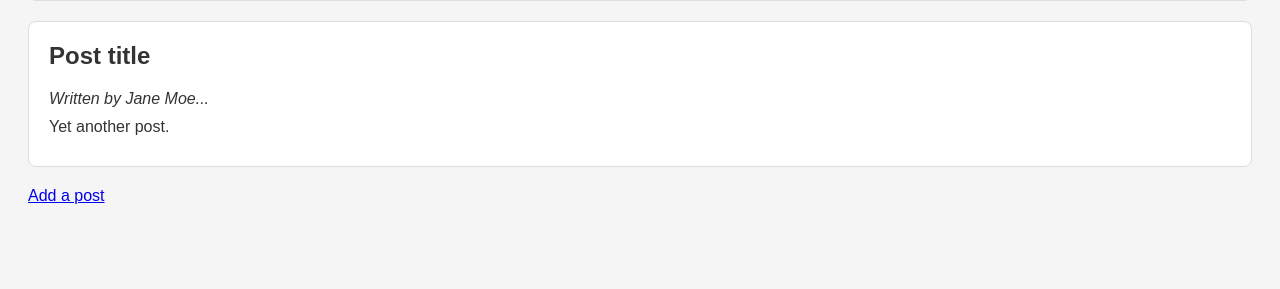
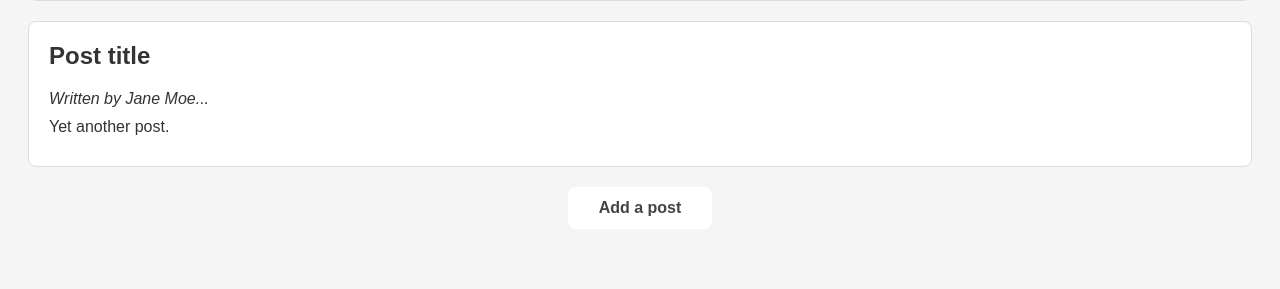
Before and after one commit to Mazdaratti/Masterblog, a Flask app: page / in a window 1280 px wide. Shown: the part 419-708 px from the top of the page. Run offline with Flask 3, Linux system fonts and the light colour scheme.

Commit message:
Styles for add.html added

```diff
--- a/static/style.css
+++ b/static/style.css
@@ -25,3 +25,39 @@ h1 {
 .post p {
     margin: 10px 0;
 }
+
+form.add-post {
+    display: flex;
+    flex-direction: column;
+    gap: 16px;
+}
+
+.add-post input, .add-post textarea {
+    padding: 12px;
+    border-radius: 8px;
+    border: none;
+}
+
+.add-post #submit {
+    border: none;
+}
+
+.button, .add-post #submit {
+    display: block;
+    margin: auto;
+    padding: 12px;
+    width: 120px;
+    border-radius: 8px;
+    background-color: white;
+    text-align: center;
+    transition: all .4s ease;
+    text-decoration: none;
+    color: #444;
+    font-weight: 600;
+    cursor: pointer;
+}
+
+.button:hover, .add-post #submit:hover {
+    background-color: aqua;
+    box-shadow: 0 5px 10px rgba(0, 0, 0, 0.4)
+}
```
